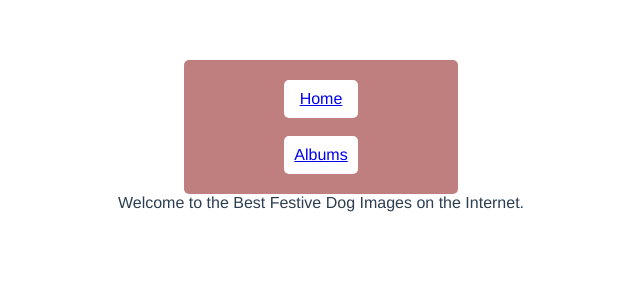
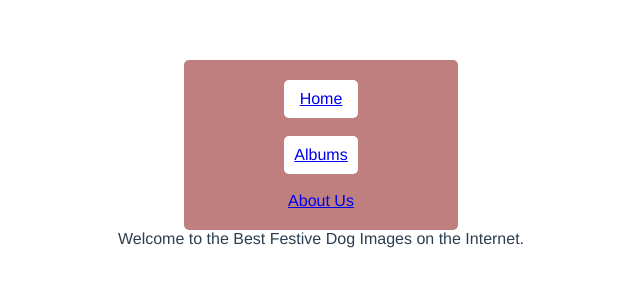
Before and after one commit to ConnorMarcyProject/image-gallery, a Vue app: page /albums/1 in a window 1280 px wide. Shown: the top 300 px of the page, without its empty margins (319-959 px from the left). Built offline with nearby package versions, Linux system fonts and the light colour scheme.

Commit message:
linked About Us page

```diff
--- /dev/null
+++ b/src/components/AboutUs.vue
@@ -0,0 +1,13 @@
+<template>
+  <h2>Connor</h2>
+</template>
+
+<script>
+export default {
+
+};
+</script>
+
+<style>
+
+</style>
--- a/src/components/Header.vue
+++ b/src/components/Header.vue
@@ -6,6 +6,10 @@
         <br />
         <div id="album-id">
             <RouterLink to="/albums"> Albums</RouterLink>
+        </div>
+        <br />
+        <div id="about-us">
+            <RouterLink to="/about-us">About Us</RouterLink>
         </div>
     </header>
 </template>
--- a/src/router.js
+++ b/src/router.js
@@ -2,6 +2,7 @@ import VueRouter from 'vue-router';
 import Home from './components/home/Home';
 import Albums from './components/albums/Albums';
 import AlbumDetail from './components/albums/AlbumDetail';
+import AboutUs from './components/AboutUs.vue';
 
 export default new VueRouter ({
   routes: [
@@ -9,6 +10,7 @@ export default new VueRouter ({
     { path: '/', component: Home },
     { path: '/albums', component: Albums },
     { path: '/albums/:id', component: AlbumDetail },
+    { path: '/:id', component: AboutUs },
     { path:'*', redirect: '/' }
   ]
 });
```
